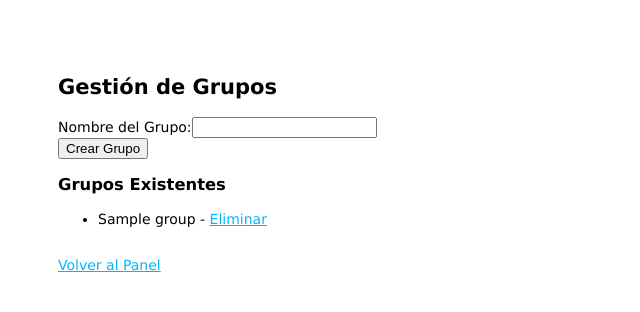
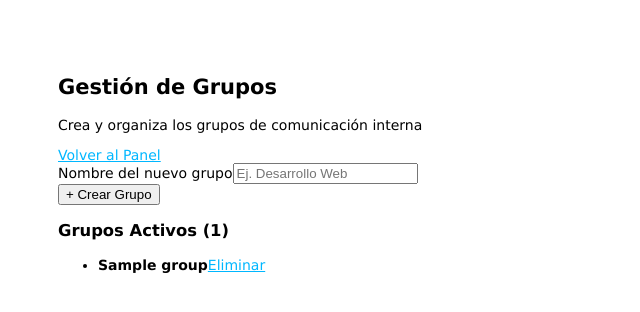
Before and after one commit to danicastrovazquez2006/Servicio-Web-con-NodeJS-y-Express, a Node server app: page /groups in a window 1280 px wide. Shown: the top 312 px of the page, without its empty margins (0-640 px from the left). Run offline with Node 20, Linux system fonts and the light colour scheme; the visitor is signed in with stand-in values (Sample User, id 1); tables that the repository leaves empty hold one stand-in row (values such as "Sample post"); some libraries are stand-ins or nearby versions.

Commit message:
Cambio de views en grupos

```diff
--- a/views/groups/list.pug
+++ b/views/groups/list.pug
@@ -1,18 +1,25 @@
 extends ../layout
+
 block content
   .container
-    h2 Gestión de Grupos
+    .toolbar
+      div
+        h2 Gestión de Grupos
+        p.subtitle Crea y organiza los grupos de comunicación interna
+      a.btn.btn-secondary(href="/dashboard") Volver al Panel
+
     form(action="/groups/create" method="POST")
-      div
-        label Nombre del Grupo:
-        input(type="text" name="name" required)
-      button(type="submit") Crear Grupo
+      .form-group
+        label(for="name") Nombre del nuevo grupo
+        input#name(type="text" name="name" placeholder="Ej. Desarrollo Web" required)
+      button.btn(type="submit") + Crear Grupo
 
-    h3 Grupos Existentes
-    ul
-      each g in groups
-        li= g.name
-          |  -
-          a(href=`/groups/delete/${g.id}`) Eliminar
-    br
-    a(href="/dashboard") Volver al Panel
+    h3 Grupos Activos (#{groups.length})
+    if groups.length === 0
+      p.subtitle Todavía no hay grupos creados.
+    else
+      ul.item-list
+        each g in groups
+          li
+            strong= g.name
+            a.btn.btn-danger(href=`/groups/delete/${g.id}`) Eliminar
```
